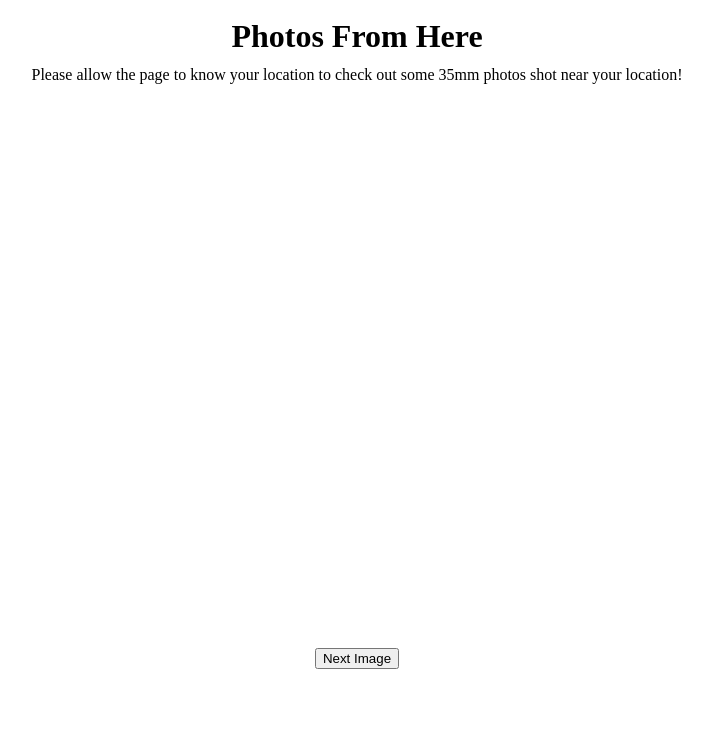
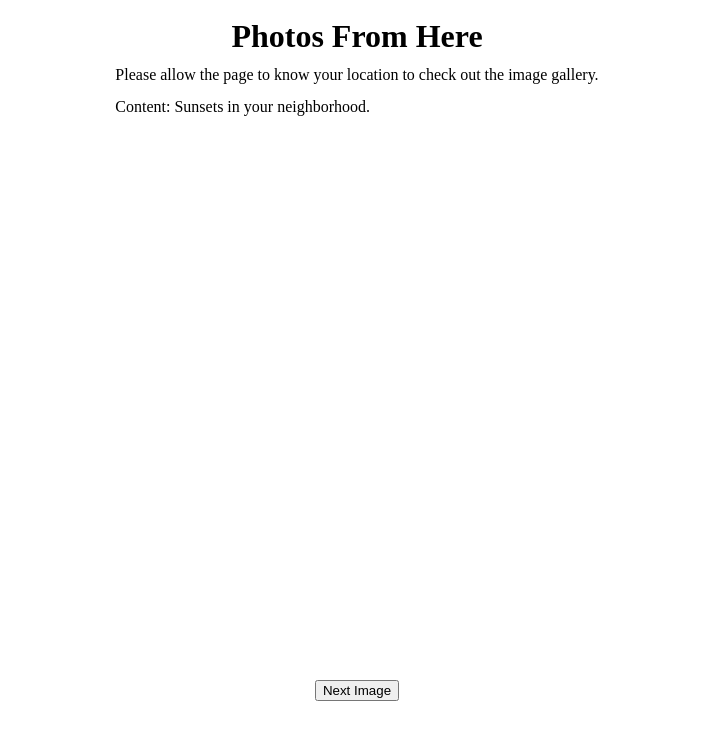
Before and after one commit to josephdubon/photos-from-here, a plain HTML site: page index.html in a window 1280 px wide. Shown: the whole page, without its empty margins (283-995 px from the left). Drawn offline with Linux system fonts and the light colour scheme.

Commit message:
Changed image content and description on index.html.

```diff
--- a/index.html
+++ b/index.html
@@ -12,7 +12,10 @@
 
     <h1>Photos From Here</h1>
     <div id="photoContainer">
-        <p>Please allow the page to know your location to check out some 35mm photos shot near your location!</p>
+        <p>Please allow the page to know your location to check out the image gallery.
+            <br><br>
+            Content: Sunsets in your neighborhood.
+        </p>
     </div>
     <img src="" alt="" id="imageOutput">
     <button id="nextButton">Next Image</button>
--- a/src/photosFromHere.js
+++ b/src/photosFromHere.js
@@ -74,7 +74,7 @@ function getImages(coords) {
     console.log("Lat: " + coords.latitude)
     console.log("Lon: " + coords.longitude)
     // Proxy borrowed from Randy Cox.
-    url = "https://shrouded-mountain-15003.herokuapp.com/https://flickr.com/services/rest/?api_key=2a96b784d0ba4e0c0a78883ca2895246&format=json&nojsoncallback=1&method=flickr.photos.search&safe_search=1&per_page=0&lat=" + coords.latitude + "&lon=" + coords.longitude + "&text=film&page=" + pageNumber
+    url = "https://shrouded-mountain-15003.herokuapp.com/https://flickr.com/services/rest/?api_key=2a96b784d0ba4e0c0a78883ca2895246&format=json&nojsoncallback=1&method=flickr.photos.search&safe_search=1&per_page=0&lat=" + coords.latitude + "&lon=" + coords.longitude + "&text=sunset&page=" + pageNumber
     console.log(pageNumber)
     let fetchPromise = fetch(url)
     fetchPromise.then(processResponse)
```
